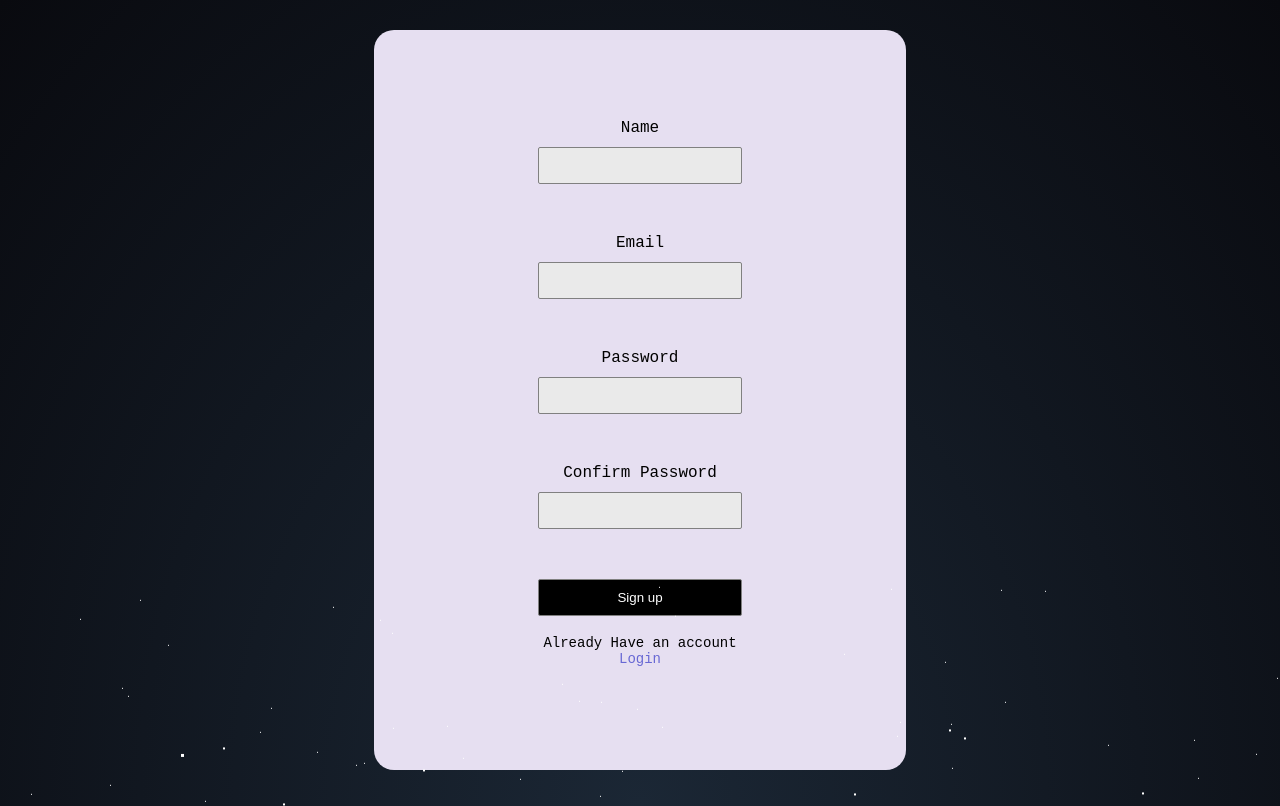
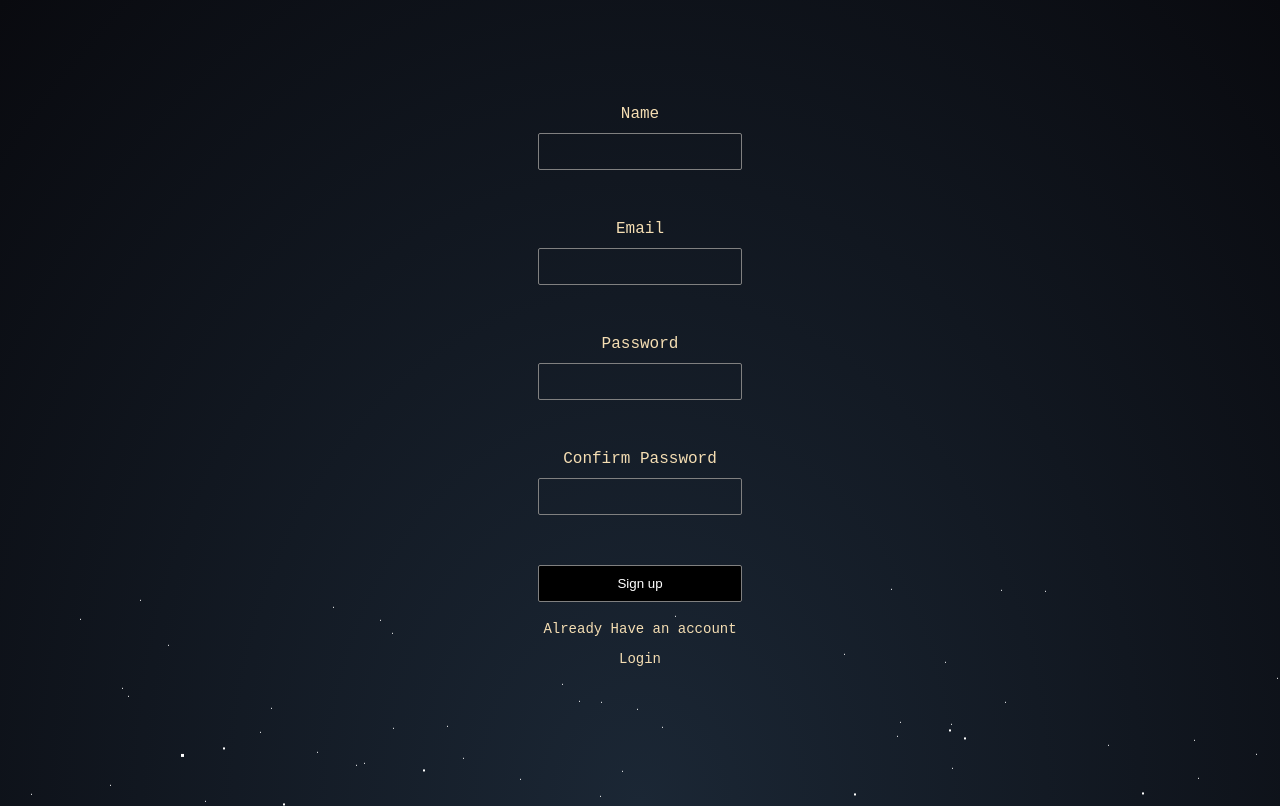
Before and after one commit to tusharpasricha/Bitcoin-Explorer, a React (Create React App) app in the folder frontend/: page /signup in a window 1280 px wide. Built offline with nearby package versions, Linux system fonts and the light colour scheme; a web font is replaced by a local one.

Commit message:
solved login signup issue by passing empty items

```diff
--- a/frontend/src/auth/Login.css
+++ b/frontend/src/auth/Login.css
@@ -30,7 +30,10 @@
     height: 100vh;
   }
   .getintouch {
-      background-color: #E6DFF1;
+      /* border: 1px solid white; */
+      color: wheat;
+      /* background-color: #E6DFF1; */
+      background: transparent;
       padding: 10px;
       font-family: 'Roboto', sans-serif;
       display: flex;
@@ -47,7 +50,7 @@
       text-align: center;
       margin: 30px;
       font-family: 'Russo One', sans-serif;
-      color: var(--headingColor);
+      /* color: var(--headingColor); */
   }
 
   form {
@@ -58,7 +61,7 @@
     border-radius: 5px;
     font-family: 'Roboto Mono', monospace;
     border-color: var(--borderColor);
-    color: var(--headingColor);
+    /* color: var(--headingColor); */
 
 }
 
@@ -71,8 +74,10 @@
       padding: 10px 10px;
       border: 1px solid grey;
       border-radius: 2px;
-      background: var(--darkColor);
-      color: var(--headingColor);
+      background: transparent;
+      /* background: var(--darkColor); */
+      /* color: var(--headingColor); */
+      color: white;
       margin-bottom: 50px;
   }
 
--- a/frontend/src/auth/Signup.js
+++ b/frontend/src/auth/Signup.js
@@ -7,7 +7,10 @@ const Signup = () => {
 
     const [error, setError] = useState('');
     const navigation = useNavigate();
+    const handlelogin=()=>{
+        navigation('/login',{state : {title:"empty" ,hash:"empty" ,description:"empty"}})
 
+      }
 
 
     const submitHandler = async (e) => {
@@ -72,7 +75,7 @@ const Signup = () => {
                     <label>Confirm Password</label>
                     <input type="password" name="password_confirmation" />
                     <input type="submit" value="Sign up" />
-                    <p className='link'>Already Have an account <Link to="/login">Login</Link></p>
+                    <p className='link'>Already Have an account <p onClick={handlelogin} >Login</p></p>
                 </form>
             </section>
         </div>
```
